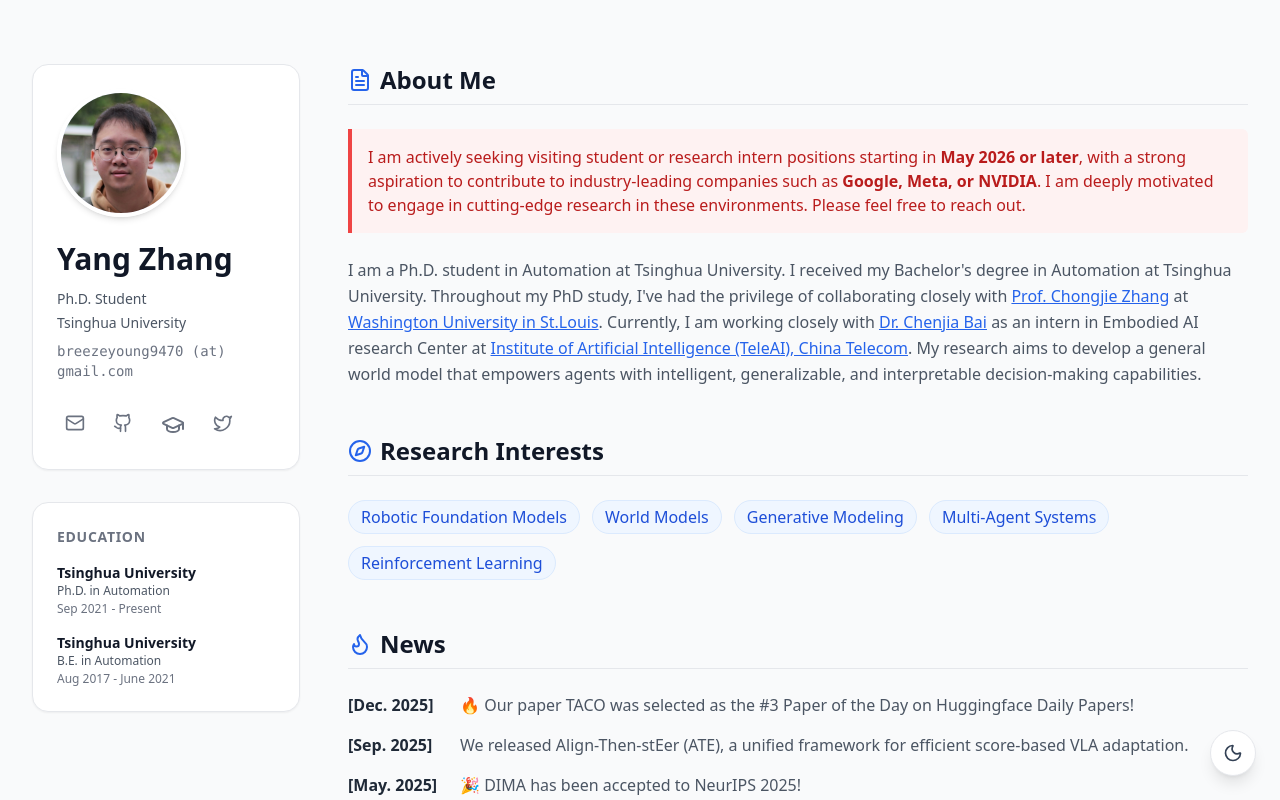
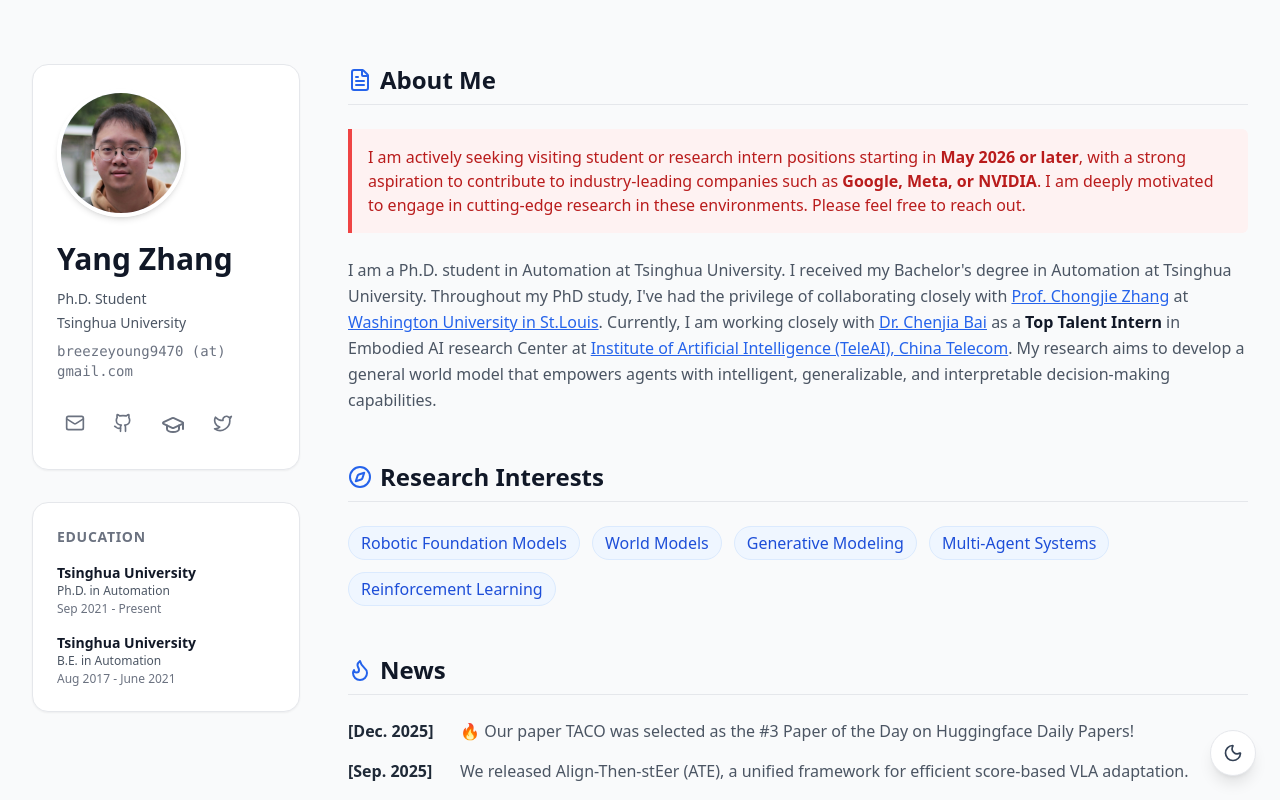
Before and after one commit to breez3young/breez3young.github.io, a React (Vite) app: page / in a window 1280 px wide. Shown: the top 800 px of the page. Built offline with nearby package versions, Linux system fonts and the light colour scheme.

Commit message:
updated at 1208 afternoon

```diff
--- a/src/App.jsx
+++ b/src/App.jsx
@@ -40,7 +40,7 @@ const PROFILE = {
       >
         Dr. Chenjia Bai
       </a>{' '}
-      as an intern in Embodied AI research Center at{' '}
+      as a <span className="font-semibold text-gray-900 dark:text-white">Top Talent Intern</span> in Embodied AI research Center at{' '}
       <a
         href="https://www.chinatelecomglobal.com/"
         target="_blank"
```
